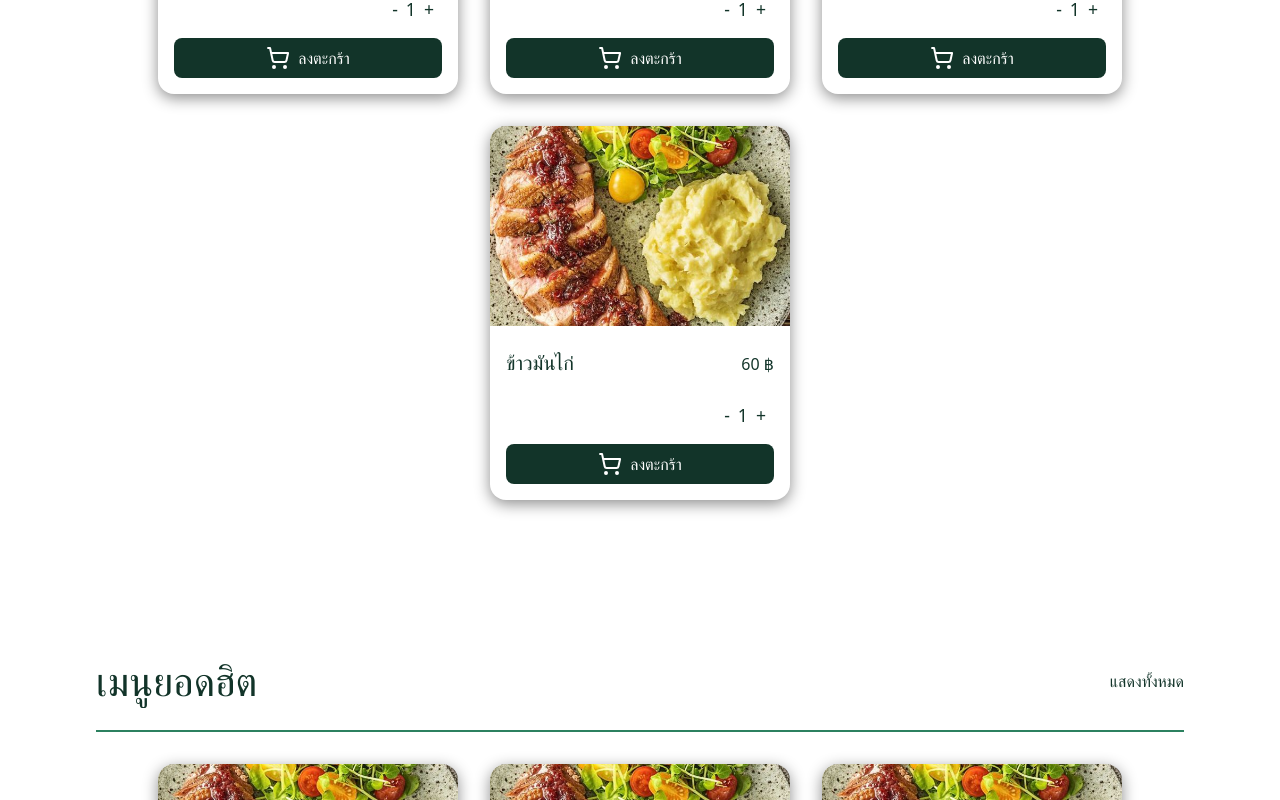
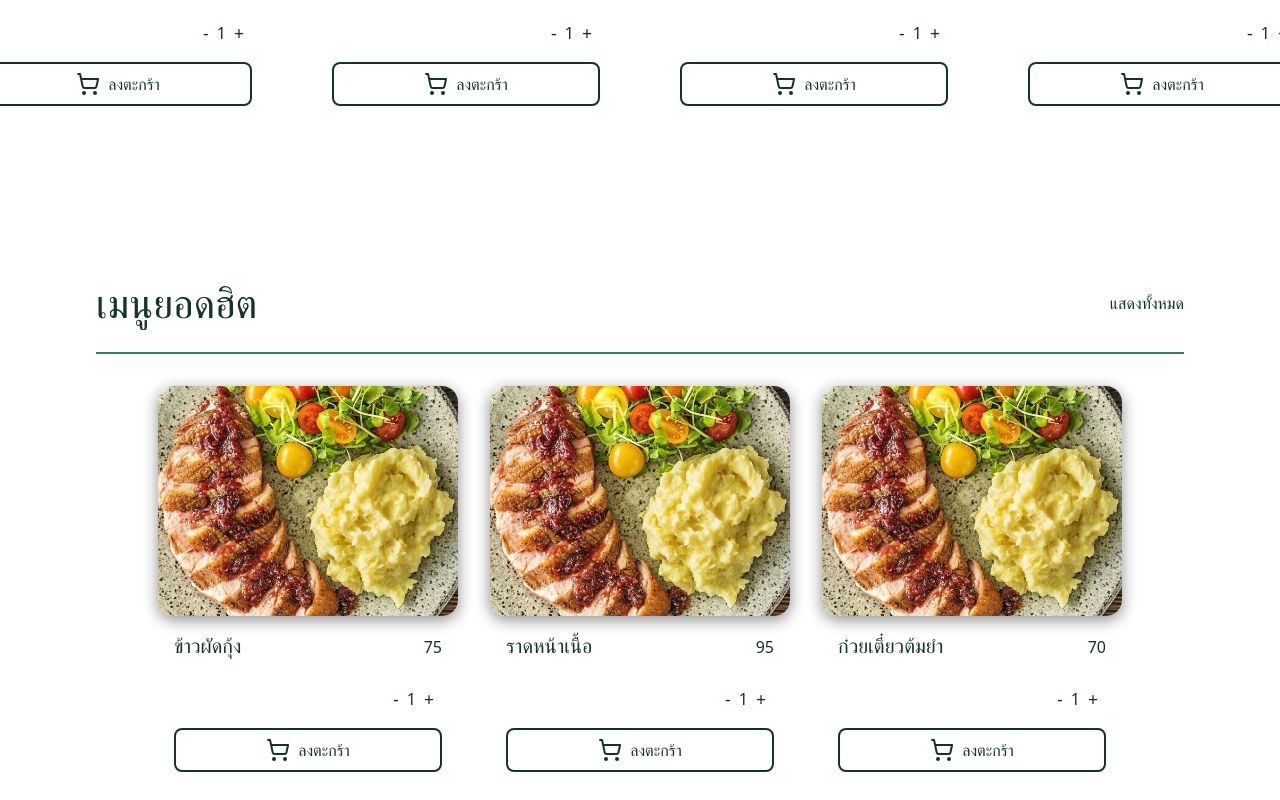
Before and after one commit to SaranKunvijit/foodsed, a React (Vite) app: page / in a window 1280 px wide. Shown: the part 2400-3200 px from the top of the page. Built offline with nearby package versions, Linux system fonts and the light colour scheme.

Commit message:
update menu table

```diff
--- /dev/null
+++ b/src/Components/CardComponent/CardComponent.css
@@ -0,0 +1,100 @@
+
+
+.text-card {
+    width: 300px;
+    border-radius: 1rem;
+    overflow: hidden;
+    background: white;
+    box-shadow: 0 4px 15px rgba(0, 0, 0, 0.45);
+    transition: 0.3s;
+}
+
+.text-card:hover {
+    transform: translateY(-5px) scale(1.05);
+    box-shadow: 0 8px 20px rgba(0, 0, 0, 0.3);
+}
+
+.text-card img {
+    width: 100%;
+    height: 230px;
+    object-fit: cover;
+    display: block;
+}
+
+.card-content {
+    padding: 1rem;
+}
+
+.card-content .card-details {
+    display: flex;
+    justify-content: space-between;
+    margin-bottom: 20px;
+}
+
+.card-details .card-title {
+    color: var(--text-color);
+    font-size: 1.25rem;
+    margin: 0.2rem 0;
+    font-weight: 500;
+}
+
+.card-details .card-price {
+    font-size: 1rem;
+    font-weight: 400;
+    color: var(--text-color);
+    margin: 0.2rem 0;
+}
+
+.card-content p {
+    font-size: 1rem;
+    margin: 0.2rem 0 1rem 0;
+}
+
+.card-btn {
+    display: flex;
+    justify-content: end;
+    margin-right: 8px;
+    gap: 0.5rem;
+    align-items: center;
+}
+
+.qty {
+    cursor: none;
+}
+
+.card-btn .increse,
+.card-btn .decline {
+    font-size: 1.1rem;
+    cursor: pointer;
+}
+
+.addtocart {
+    display: flex;
+    justify-content: center;
+    align-items: center;
+    gap: 0.5rem;
+    width: 100%;
+    padding: 0.5rem 0;
+    border: 2px solid var(--text-color);
+    background-color: white;
+    color: var(--text-color);
+    border-radius: 0.5rem;
+    cursor: pointer;
+    font-weight: 500;
+    transition: all 0.3s ease;
+}
+
+.addtocart:hover {
+    transform: translateY(-5px) scale(1.02);
+    background-color: var(--text-color);
+    color: white;
+    border: 2px solid var(--text-color);
+}
+
+.addtocart:active {
+    transform: scale(0.90);
+}
+
+.addtocart:focus {
+    outline: none;
+}
--- /dev/null
+++ b/src/Components/CardComponent/CardComponent.tsx
@@ -0,0 +1,48 @@
+
+import { useState, type FC } from 'react'
+import './CardComponent.css'
+import { ShoppingCart } from 'lucide-react'
+type CardComponentProps = {
+    image: string
+    title: string
+    price: number
+    qty: number
+    onIncrese: () => void
+    onDecline: () => void
+    addCart: (qty: number) => void
+}
+const CardComponent: FC<CardComponentProps> = ({ image, title, price, qty, onDecline, onIncrese, addCart }) => {
+
+
+    const handleAddToCart = () => {
+        addCart(qty)
+    }
+    return (
+        <div>
+            <div className="headers-card">
+                <div className="text-card">
+                <img src={image} alt="" />
+            </div>
+              <div className="card-content">
+                <div className="card-details">
+                    <h1 className='card-title'>{title}</h1>
+                    <p className='card-price'>{price}</p>
+                </div>
+                <div className="card-btn">
+                    <p className='increse' onClick={onDecline}>-</p>
+                    <p className='qty'>{qty}</p>
+                    <p className='decline' onClick={onIncrese}>+</p>
+                </div>
+                <button onClick={handleAddToCart} className='addtocart'>
+                    <ShoppingCart />
+                    ลงตะกร้า
+                </button>
+            </div>
+            </div>
+
+
+        </div>
+    )
+}
+
+export default CardComponent
--- a/src/pages/AllFood/AllFood.css
+++ b/src/pages/AllFood/AllFood.css
@@ -2,20 +2,66 @@
     display: flex;
     gap: 10px;
     flex-wrap: wrap;
+    justify-content: end;
     margin-bottom: 20px;
   }
 
-  .food-types button {
+  .food-types p {
+    position: relative;
     padding: 8px 14px;
-    border-radius: 20px;
-    border: 1px solid #ccc;
-    background: white;
     cursor: pointer;
-    transition: 0.2s;
+    transition: all 0.3s ease;
   }
 
-  .food-types button.active-type {
-    background: #ff7c00;
-    color: white;
-    border-color: #ff7c00;
+  .food-types p:hover{
+    color: var(--bg-color);
+    transform: translateY(-3px) scale(1.03);
+
   }
+  .food-types p::after{
+    content: "";
+    position: absolute;
+    bottom: 0;
+    left: 0;
+    width: 0%;
+    height: 2px;
+    background-color: var(--bg-color);
+    transition: width 0.3s ease;
+  }
+  .food-types p:hover::after,
+  .food-types.active::after{
+    width: 100%;
+  }
+  .food-types p.active-type {
+    color: var(--hover-color);
+    transform: translateY(-5px);
+
+  }
+.food-type-title{
+  margin-left: 4%;
+}
+.card-wrap{
+  display: flex;
+  justify-content: center;
+  flex-wrap: wrap;
+}
+.header-card {
+  display: grid;
+  grid-template-columns: repeat(4, 1fr);
+  gap: 3rem;
+  justify-items: start;
+  padding: 2rem 0;
+}
+.food-group {
+  border-bottom: 1px solid var(--text-color);
+  padding: 1.5rem;
+  margin-bottom: 2rem;
+  background-color: #fff;
+}
+
+.food-type-title {
+  font-size: 1.5rem;
+  font-weight: 600;
+  margin-bottom: 1rem;
+  color: var(--text-color);
+}
--- a/src/pages/AllFood/AllFood.tsx
+++ b/src/pages/AllFood/AllFood.tsx
@@ -1,58 +1,83 @@
 import { useState } from 'react'
 import './AllFood.css'
 import { foodsData } from '../Manage/ManagePage/foodData'
-
-import { ShoppingCart } from 'lucide-react';
-
-
+import CardComponent from '../../Components/CardComponent/CardComponent';
 
 function AllFood() {
   const [foods] = useState(foodsData);
   const [selectTypeFoods, setSelectTypeFoods] = useState('ทั้งหมด');
+  const [addCart, setAddCart] = useState(foodsData.map(item => ({ id: item.id, total: 1 })))
 
-  const allType = ['ทั้งหมด',...new Set(foodsData.map(item => item.type))]
+  // ตัวเลือกประเภท
+  const allType = ['ทั้งหมด', ...new Set(foodsData.map(item => item.type))];
+
+  // กรองเมนูตามประเภทที่เลือก
   const fillterType = selectTypeFoods === 'ทั้งหมด' ? foods : foods.filter(item => item.type === selectTypeFoods);
 
+  const handleIncrese = (id: any) => {
+    setAddCart(prev => prev.map(item => item.id === id ? { ...item, total: item.total + 1 } : item))
+  }
+
+  const handleDecline = (id: any) => {
+    setAddCart(prev => prev.map(item => item.id === id && item.total > 1 ? { ...item, total: item.total - 1 } : item))
+  }
+
+  const getTotal = (id: any) => {
+    const items = addCart.find(c => c.id === id)
+    return items ? items.total : 1;
+  }
+
+  // จัดกลุ่มเมนูตามประเภท
+  const groupedMenus: { [key: string]: typeof foodsData } = {};
+  fillterType.forEach(menu => {
+    if (!groupedMenus[menu.type]) groupedMenus[menu.type] = [];
+    groupedMenus[menu.type].push(menu);
+  });
 
   return (
     <div>
       <div className="containers">
+
+        {/* ตัวเลือกประเภท */}
         <div className="food-types">
           {allType.map((type) => (
-            <button key={type} className={selectTypeFoods === type? 'active-type' :''}
-            onClick={() => setSelectTypeFoods(type)}>{type}</button>
+            <p
+              key={type}
+              className={selectTypeFoods === type ? 'active-type' : ''}
+              onClick={() => setSelectTypeFoods(type)}
+            >
+              {type}
+            </p>
           ))}
         </div>
-      <div className="header-card">
-          {fillterType.map((menu) => (
-            <div className="rec-card" key={menu.id}>
-              <img src={menu.image} alt="" />
 
-              <div className="detail-card">
-                <div className="name-price">
-                  <h1>{menu.name}</h1>
-                  <h2>{menu.price} ฿</h2>
-                </div>
+        {/* แสดงเมนู แยกตามประเภท */}
+        {Object.keys(groupedMenus).map((type) => (
+          <div key={type} className="food-group">
+            <h2 className="food-type-title">{type}</h2>
+            <div className="card-wrap">
+              <div className="header-card">
+              {groupedMenus[type].map((menu) => (
+                <CardComponent
+                  key={menu.id}
+                  image={menu.image}
+                  title={menu.name}
+                  price={menu.price}
+                  qty={getTotal(menu.id)}
+                  onIncrese={() => handleIncrese(menu.id)}
+                  onDecline={() => handleDecline(menu.id)}
+                  addCart={(qty) => console.log('เพิ่มลงตะกร้าแล้ว', menu.name, qty)}
+                />
+              ))}
+            </div>
+            </div>
 
-                <div className="total">
-                  <p className="decline">-</p>
-                  <p className="num"></p>
-                  <p className="increse">+</p>
-                </div>
+          </div>
+        ))}
 
-                <button>
-                  <ShoppingCart />
-                  ลงตะกร้า
-                </button>
-              </div>
-            </div>
-          ))}
-        </div>
       </div>
-
-
     </div>
   )
 }
 
-export default AllFood
+export default AllFood;
--- a/src/pages/Home/Home.tsx
+++ b/src/pages/Home/Home.tsx
@@ -4,6 +4,7 @@ import card from "../../assets/image2.png";
 import card1 from "../../assets/image.png";
 import "./home.css";
 import { useState } from "react";
+import CardComponent from "../../Components/CardComponent/CardComponent";
 
 function Home() {
   const CatagoryMenu = [
@@ -16,8 +17,8 @@ function Home() {
   const [recommendMenus, setRecommendMenus] = useState([
     { id: 1, name: "ต้มแซ่บกระดูกอ่อน", price: 200, total: 1, img: card },
     { id: 2, name: "กะเพราเนื้อ", price: 80, total: 1, img: card },
-    { id: 3, name: "ผัดไทยกุ้งสด", price: 90, total:1, img: card },
-    { id: 4, name: "ข้าวมันไก่", price: 60, total:1, img: card },
+    { id: 3, name: "ผัดไทยกุ้งสด", price: 90, total: 1, img: card },
+    { id: 4, name: "ข้าวมันไก่", price: 60, total: 1, img: card },
   ]);
 
   const [bestSellers, setBestSellers] = useState([
@@ -28,25 +29,25 @@ function Home() {
   ]);
 
   const handleIncrese = (id: number, type: any) => {
-    if(type === 'recommendMenus'){
+    if (type === 'recommendMenus') {
       setRecommendMenus((prev) => prev.map((menu) =>
-      menu.id === id ? {...menu, total:menu.total + 1} : menu
+        menu.id === id ? { ...menu, total: menu.total + 1 } : menu
       ))
-    } else if(type === 'bestSellers'){
+    } else if (type === 'bestSellers') {
       setBestSellers((prev) => prev.map((menu) =>
-      menu.id === id ? {...menu, total: menu.total +1} : menu
+        menu.id === id ? { ...menu, total: menu.total + 1 } : menu
       ))
     }
   }
 
-  const handleDecline = (id:number, type:any) =>{
-    if(type === 'recommendMenus'){
+  const handleDecline = (id: number, type: any) => {
+    if (type === 'recommendMenus') {
       setRecommendMenus((prev) => prev.map((menu) =>
-      menu.id===id && menu.total > 1 ? {...menu, total: menu.total-1}:menu
+        menu.id === id && menu.total > 1 ? { ...menu, total: menu.total - 1 } : menu
       ))
-    } else if(type === 'bestSellers'){
+    } else if (type === 'bestSellers') {
       setBestSellers((prev) => prev.map((menu) =>
-      menu.id === id && menu.total> 1 ? {...menu, total:menu.total -1}: menu
+        menu.id === id && menu.total > 1 ? { ...menu, total: menu.total - 1 } : menu
       ))
     }
   }
@@ -91,27 +92,18 @@ function Home() {
 
         <div className="header-card">
           {recommendMenus.map((menu) => (
-            <div className="rec-card" key={menu.id}>
-              <img src={menu.img} alt="" />
 
-              <div className="detail-card">
-                <div className="name-price">
-                  <h1>{menu.name}</h1>
-                  <h2>{menu.price} ฿</h2>
-                </div>
-
-                <div className="total">
-                  <p className="decline" onClick={() => handleDecline(menu.id , 'recommendMenus')}>-</p>
-                  <p className="num">{menu.total}</p>
-                  <p className="increse" onClick={() => handleIncrese(menu.id ,'recommendMenus')}>+</p>
-                </div>
-
-                <button>
-                  <ShoppingCart />
-                  ลงตะกร้า
-                </button>
-              </div>
-            </div>
+            <CardComponent
+              key={menu.id}
+              image={menu.img}
+              title={menu.name}
+              price={menu.price}
+              qty={menu.total}
+              onIncrese={() => handleIncrese(menu.id, 'recommendMenus')}
+              onDecline={() => handleDecline(menu.id, 'recommendMenus')}
+              addCart={(qty) => console.log('เพิ่มลงตะกร้าแล้ว', menu.name, qty)
+              }
+            />
           ))}
         </div>
       </div>
@@ -123,25 +115,17 @@ function Home() {
         </div>
         <div className="best-menu">
           {bestSellers.map((menu) => (
-            <div className="best-card" key={menu.id}>
-              <img src={menu.img} alt="" />
-              <div className="detail-best">
-                <div className="name-price">
-                  <h1>{menu.name}</h1>
-                  <h2>{menu.price} ฿</h2>
-                </div>
-                <div className="total">
-                  <p className="decline" onClick={() => handleDecline(menu.id , 'bestSellers')}>-</p>
-                  <p className="num">{menu.total}</p>
-                  <p className="increse" onClick={() => handleIncrese(menu.id ,'bestSellers')}>+</p>
-                </div>
-
-                <button>
-                  <ShoppingCart />
-                  ลงตะกร้า
-                </button>
-              </div>
-            </div>
+            <CardComponent
+              key={menu.id}
+              image={menu.img}
+              title={menu.name}
+              price={menu.price}
+              qty={menu.total}
+              onIncrese={() => handleIncrese(menu.id, 'bestSellers')}
+              onDecline={() => handleDecline(menu.id, 'bestSellers')}
+              addCart={(qty) => console.log('เพิ่มลงตะกร้าแล้ว', menu.name, qty)
+              }
+            />
           ))}
         </div>
       </div>
--- a/src/pages/Home/home.css
+++ b/src/pages/Home/home.css
@@ -57,101 +57,6 @@
   justify-content: center;
   padding: 2rem;
 }
-
-.rec-card,
-.best-card {
-  background-color: white;
-  border-radius: 1rem;
-  box-shadow: 0 4px 15px rgba(0, 0, 0, 0.45);
-  overflow: hidden;
-  width: 300px;
-  transition: all 0.3s ease;
-}
-
-.rec-card:hover,
-.best-card:hover {
-  transform: translateY(-5px) scale(1.05);
-  box-shadow: 0 8px 20px rgba(0, 0, 0, 0.3);
-}
-
-.rec-card img,
-.best-card img {
-  width: 100%;
-  height: 200px;
-  object-fit: cover;
-}
-.detail-card,
-.detail-best {
-  padding: 1rem;
-}
-.detail-card .name-price,
-.detail-best .name-price {
-  display: flex;
-  justify-content: space-between;
-  margin-bottom: 20px;
-}
-.detail-card h1,
-.detail-best h1 {
-  color: var(--text-color);
-  font-size: 1.25rem;
-  margin: 0.2rem 0;
-  font-weight: 500;
-}
-.detail-card h2,
-.detail-best h2 {
-  font-size: 1rem;
-  font-weight: 400;
-  color: var(--text-color);
-  margin: 0.2rem 0;
-}
-.detail-card p,
-.detail-best p {
-  font-size: 1rem;
-  margin: 0.2rem 0 1rem 0;
-}
-.detail-card .total,
-.detail-best .total {
-  display: flex;
-  justify-content: end;
-  margin-right: 8px;
-  gap: 0.5rem;
-  align-items: center;
-}
-.total .num {
-  cursor: none;
-}
-.total p {
-  font-size: 1.1rem;
-  cursor: pointer;
-}
-
-.detail-card button,
-.detail-best button {
-  display: flex;
-  justify-content: center;
-  align-items: center;
-  gap: 0.5rem;
-  width: 100%;
-  padding: 0.5rem 0;
-  background-color: var(--text-color);
-  color: #fff;
-  border: none;
-  border-radius: 0.5rem;
-  cursor: pointer;
-  font-weight: 500;
-  transition: background-color 0.3s;
-}
-.detail-card button:hover,
-.detail-best button:hover {
-  background-color: var(--hover-color);
-  border: none;
-}
-
-.detail-card button:focus,
-.detail-best button:focus {
-  outline: none;
-}
-
 .catagory-menu {
   padding: 2rem;
   margin-top: 7%;
```
